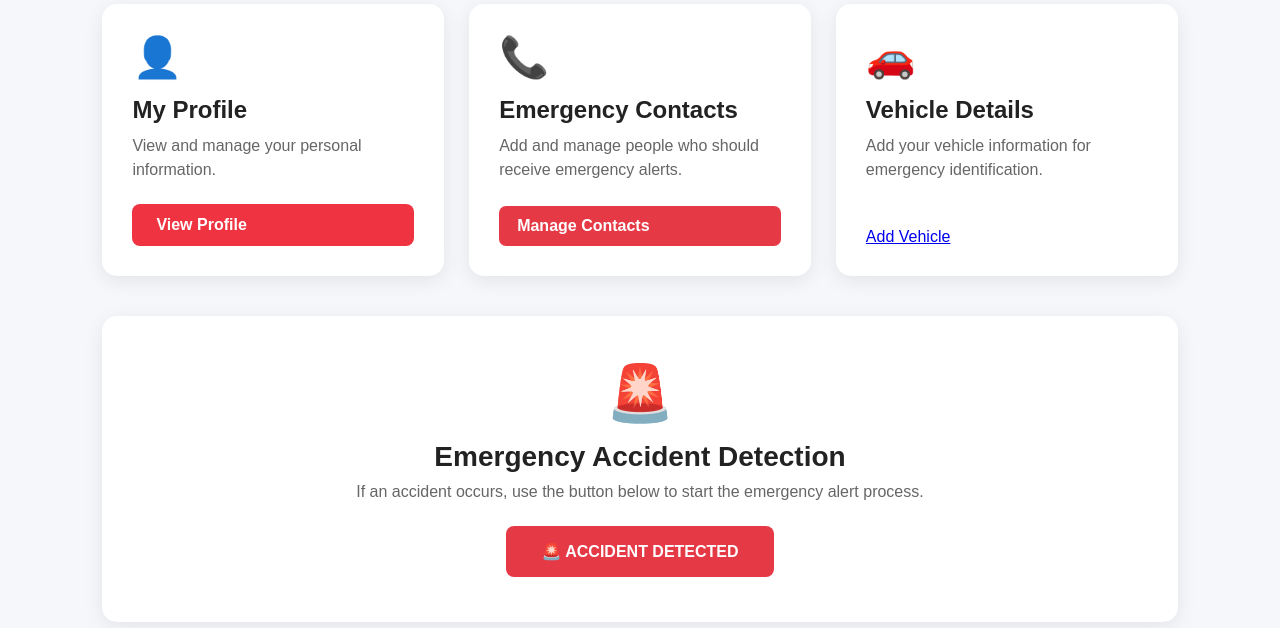
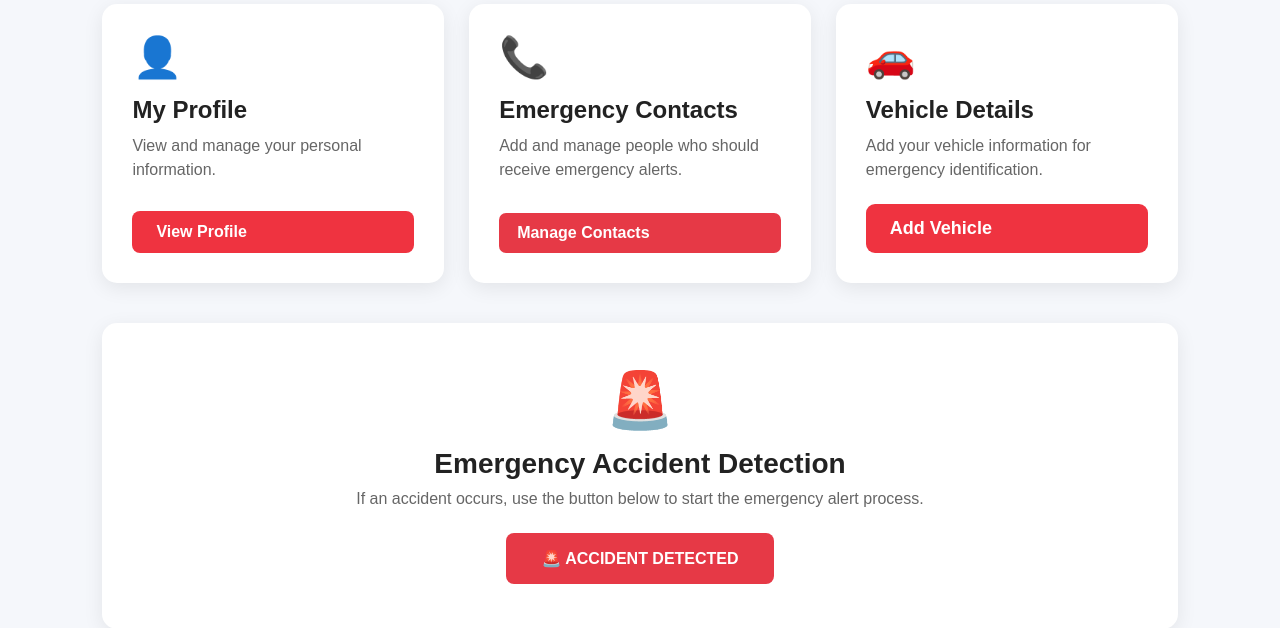
Before and after one commit to mohdfaisal20060786-afk/SafeRide, a Flask app: page /dashboard in a window 1280 px wide. Shown: the part 282-910 px from the top of the page. Run offline with Flask 3, Linux system fonts and the light colour scheme; the visitor is signed in with stand-in values (Sample User, id 1); some libraries are stand-ins or nearby versions.

Commit message:
Style vehicle button

```diff
--- a/static/css/dashboard.css
+++ b/static/css/dashboard.css
@@ -327,3 +327,21 @@ footer {
 .card a {
     margin-top: auto;
 }
+
+.vehicle-button {
+    display: inline-block;
+    background: #ef3340;
+    color: white;
+    text-decoration: none;
+    padding: 14px 24px;
+    border-radius: 9px;
+    font-size: 18px;
+    font-weight: bold;
+    margin-top: 20px;
+    transition: 0.2s ease;
+}
+
+.vehicle-button:hover {
+    background: #d92d39;
+    color: white;
+}
```
